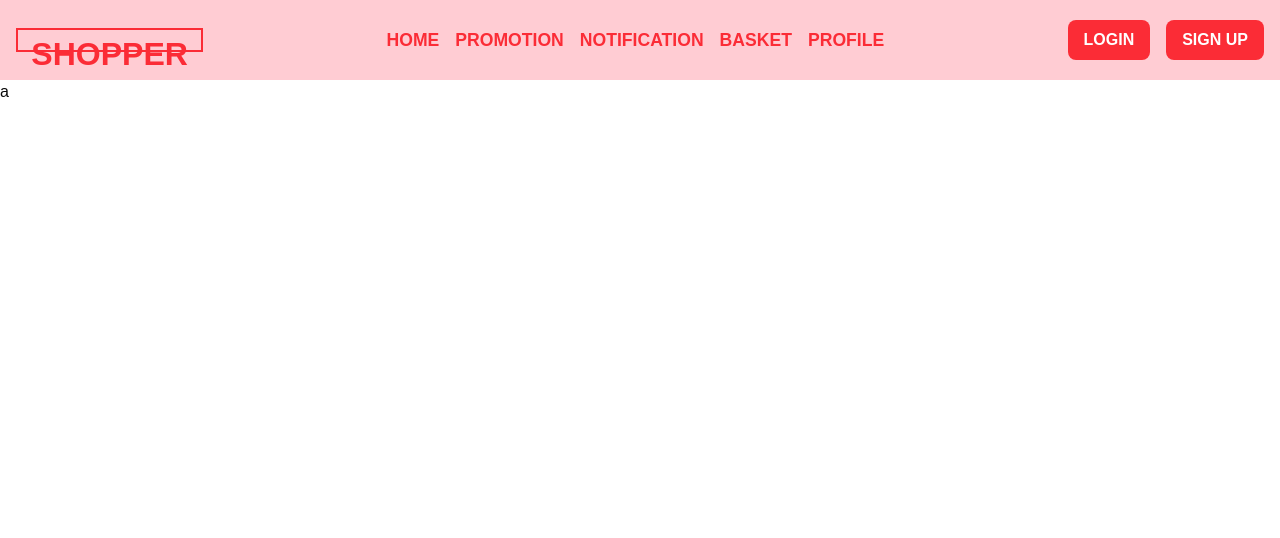
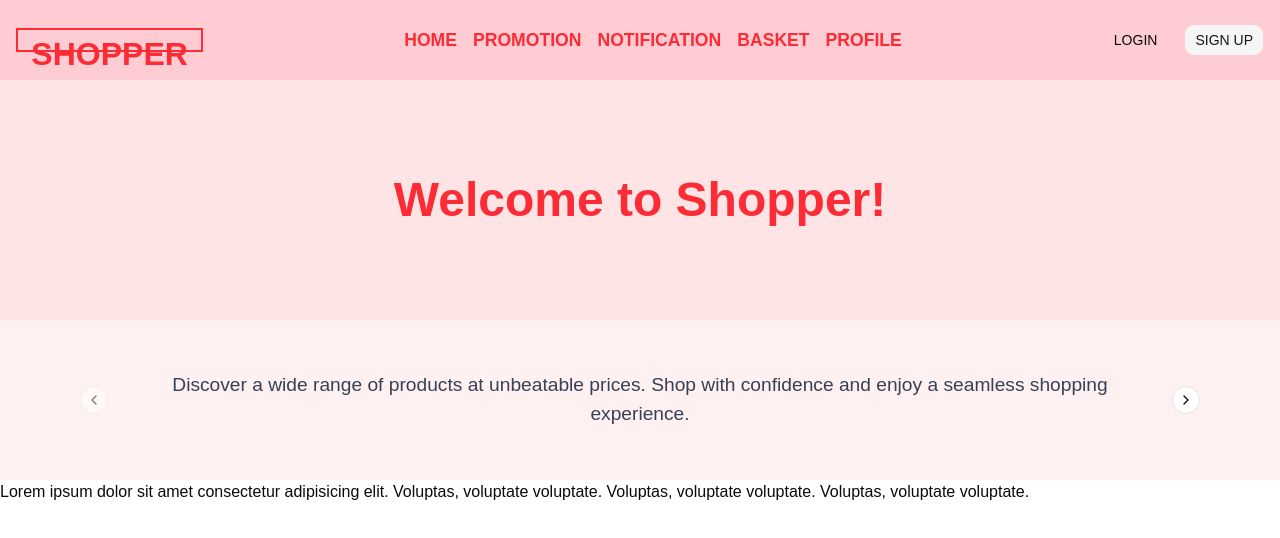
Before and after one commit to sappakit/marketplace-app, a React (Vite) app: page / in a window 1280 px wide. Shown: the top 538 px of the page. Built offline with nearby package versions, Linux system fonts and the light colour scheme.

Commit message:
4th commit add intro part

```diff
--- a/package.json
+++ b/package.json
@@ -14,6 +14,7 @@
     "@tailwindcss/vite": "^4.2.4",
     "class-variance-authority": "^0.7.1",
     "clsx": "^2.1.1",
+    "embla-carousel-react": "^8.6.0",
     "lucide-react": "^1.14.0",
     "radix-ui": "^1.4.3",
     "react": "^19.2.5",
--- a/src/App.tsx
+++ b/src/App.tsx
@@ -1,13 +1,19 @@
 import NavBar from "@/components/homepage/navBar";
+import Intro from "@/components/homepage/introBar";
+
 
 function App() {
   return (
     <>
       <header>
         <NavBar />
+        <Intro />
       </header>
       <main>
-          a
+        <p>
+          Lorem ipsum dolor sit amet consectetur adipisicing elit. Voluptas, voluptate
+          voluptate. Voluptas, voluptate voluptate. Voluptas, voluptate voluptate.
+        </p>
       </main>
       <footer>
 
--- /dev/null
+++ b/src/components/homepage/introBar.tsx
@@ -0,0 +1,42 @@
+import {
+  Carousel,
+  CarouselContent,
+  CarouselItem,
+  CarouselNext,
+  CarouselPrevious,
+} from "@/components/ui/carousel"
+
+export default function Intro() {
+    return (
+        <div>
+            <section className="intro bg-rose-100 h-[30vh] w-screen flex items-center justify-center">
+                <h1 className="text-[3rem] font-bold text-red-500">
+                    Welcome to Shopper!
+                </h1>
+            </section>
+            <section className="description bg-rose-50 h-[20vh] w-screen flex items-center justify-center">
+                <Carousel className="w-[80%]">
+                    <CarouselContent>
+                        <CarouselItem>
+                            <p className="text-[1.2rem] text-center text-gray-700">
+                                Discover a wide range of products at unbeatable prices. Shop with confidence and enjoy a seamless shopping experience.
+                            </p>
+                        </CarouselItem>
+                        <CarouselItem>
+                            <p className="text-[1.2rem] text-center text-gray-700">
+                                Find the latest trends and exclusive deals on our platform. We bring you the best shopping experience right at your fingertips.
+                            </p>
+                        </CarouselItem>
+                        <CarouselItem>
+                            <p className="text-[1.2rem] text-center text-gray-700">
+                                Shop smarter, not harder. Explore our vast selection of products and enjoy fast shipping and excellent customer service.
+                            </p>
+                        </CarouselItem>
+                    </CarouselContent>
+                    <CarouselPrevious />
+                    <CarouselNext />
+                </Carousel>
+            </section>
+        </div>
+    );
+}
--- a/src/components/homepage/navBar.tsx
+++ b/src/components/homepage/navBar.tsx
@@ -1,4 +1,6 @@
-export default function NavBar() {
+import { Button } from "@/components/ui/button";
+
+function NavBar() {
   return (
     <nav className="bg-rose-200 h-[10vh] w-screen flex items-center justify-between p-4">
       <section className="h-[50%] w-[15%] flex items-center justify-center border-red-500 border-2">
@@ -26,13 +28,11 @@ export default function NavBar() {
         </ul>
       </section>
       <section className="authentication flex gap-4">
-        <button className="bg-red-500 text-white px-4 py-2 rounded-md font-semibold">
-          LOGIN
-        </button>
-        <button className="bg-red-500 text-white px-4 py-2 rounded-md font-semibold">
-          SIGN UP
-        </button>
+        <Button variant="ghost">LOGIN</Button>
+        <Button variant="secondary">SIGN UP</Button>
       </section>
     </nav>
   );
 }
+
+export default NavBar;
```
Also changed, not shown: 1 other file (tests, documents, lock files or other folders).
